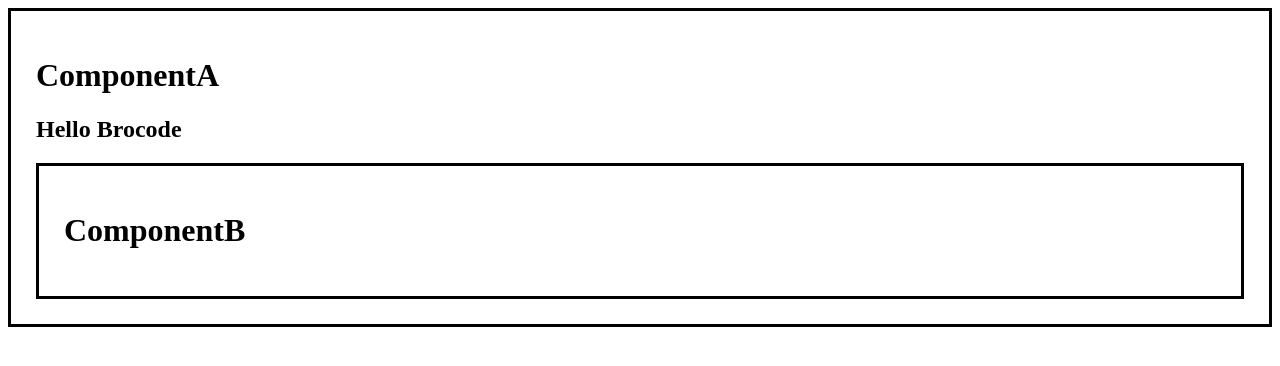
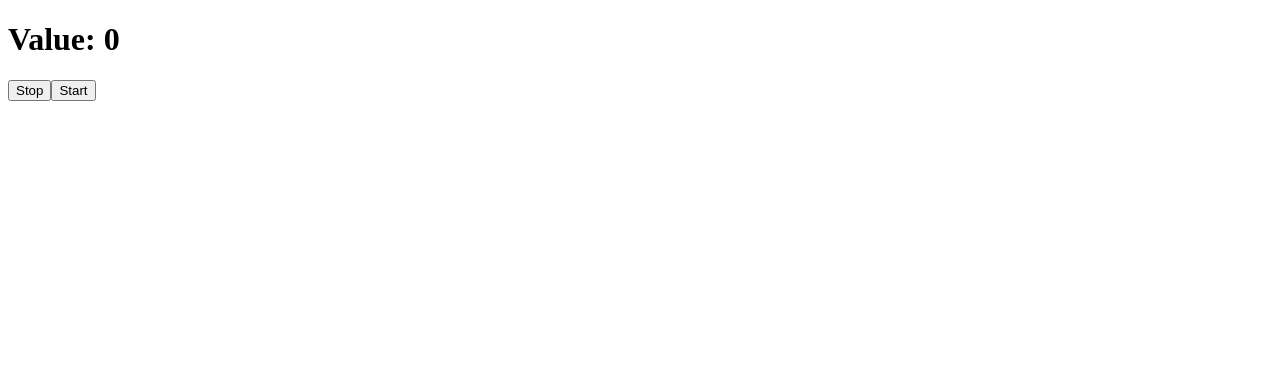
Before and after one commit to Eskendryt/assignment-6, a React (Vite) app: page / in a window 1280 px wide. Shown: the top 366 px of the page. Built offline with nearby package versions, Linux system fonts and the light colour scheme.

Commit message:
Commit 1

```diff
--- a/src/ComponentA.jsx
+++ b/src/ComponentA.jsx
@@ -1,22 +1,36 @@
-import React, { useState, createContext } from "react";
-import ComponentB from "./ComponentB";
+import React, { useState, useEffect } from "react";
 
-export const userContext = createContext();
+const Counter = () => {
+  const [count, setCount] = useState(0); // Initialize count to 0
+  const [isStarted, setIsStarted] = useState(false); // Track if the counter is running
 
-function ComponentA() {
+  useEffect(() => {
+    let intervalId;
 
-    const [user, setUser] = useState("Brocode");
+    if (isStarted) {
+      intervalId = setInterval(() => {
+        setCount((prevCount) => prevCount + 1); // Use callback form of setCount
+      }, 1000);
+    }
 
-    return (
-        <div className="box">
-            <h1>ComponentA</h1>
-            <h2>{`Hello ${user}`}</h2>
-            <userContext.Provider value={user}>
-                <ComponentB user={user} />
-            </userContext.Provider>
+    return () => clearInterval(intervalId); // Cleanup interval on component unmount or state change
+  }, [isStarted]); // Dependency: re-run when isStarted changes
 
-        </div>
-    );
-}
+  const handleStart = () => {
+    setIsStarted(true);
+  };
 
-export default ComponentA;
+  const handleStop = () => {
+    setIsStarted(false);
+  };
+
+  return (
+    <div>
+      <h1>Value: {count}</h1>
+      <button onClick={handleStop}>Stop</button>
+      <button onClick={handleStart}>Start</button>
+    </div>
+  );
+};
+
+export default Counter;
```
